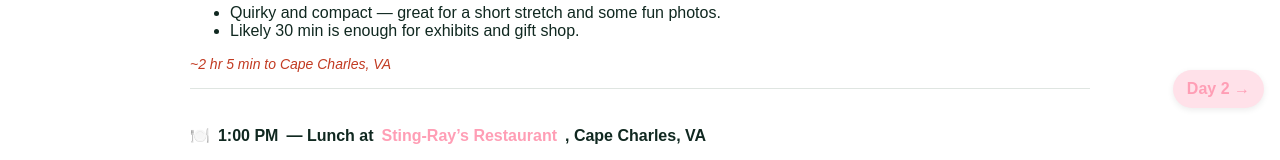
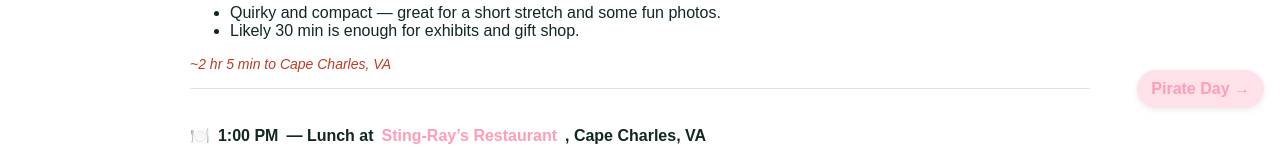
Before and after one commit to cardpages/duck25, a plain HTML site: page x.html in a window 1280 px wide. Shown: the part 676-836 px from the top of the page. Drawn offline with Linux system fonts and the light colour scheme.

Commit message:
Update x.html

```diff
--- a/x.html
+++ b/x.html
@@ -110,7 +110,7 @@
 
   <div class="corner-nav" aria-hidden="false">
     <a class="prev" tabindex="-1">← Day 0</a>
-    <a class="next" href="pirateday.html">Day 2 →</a>
+    <a class="next" href="pirateday.html">Pirate Day →</a>
   </div>
 </body>
 </html>
```
